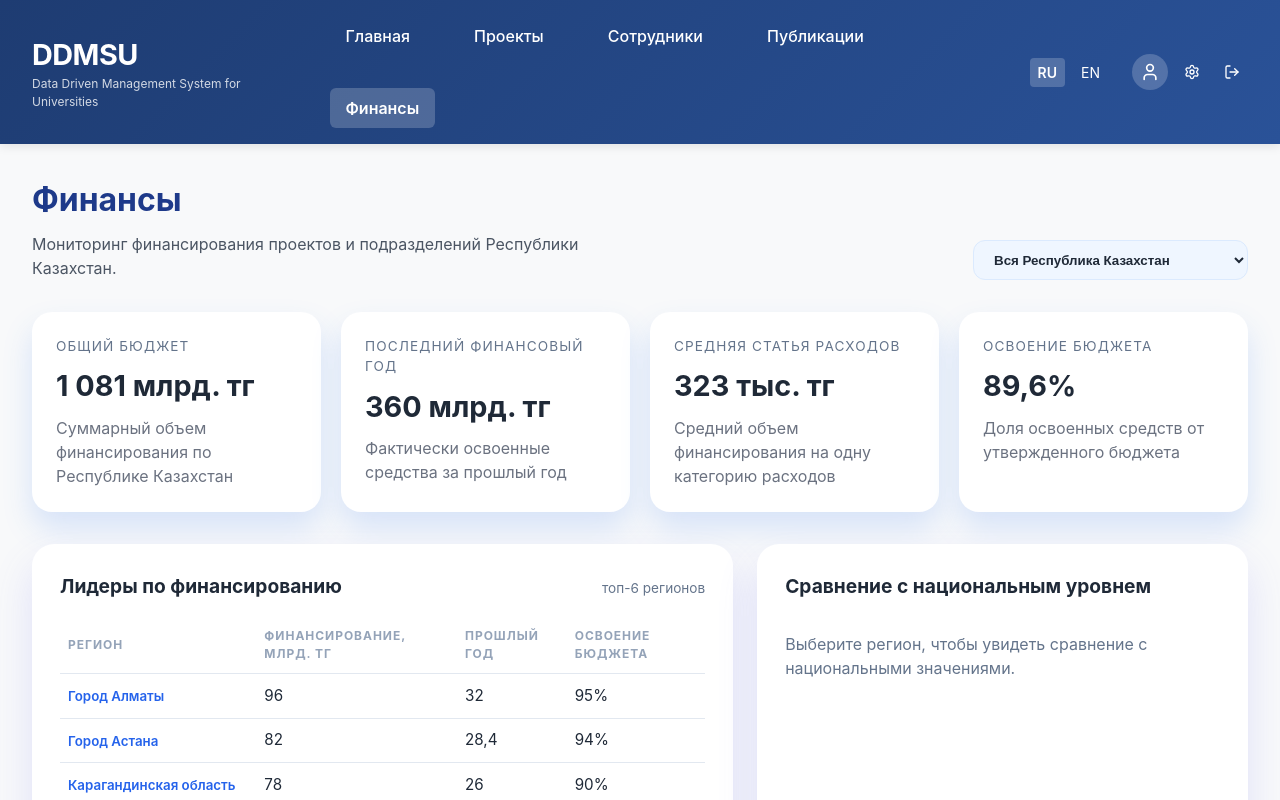
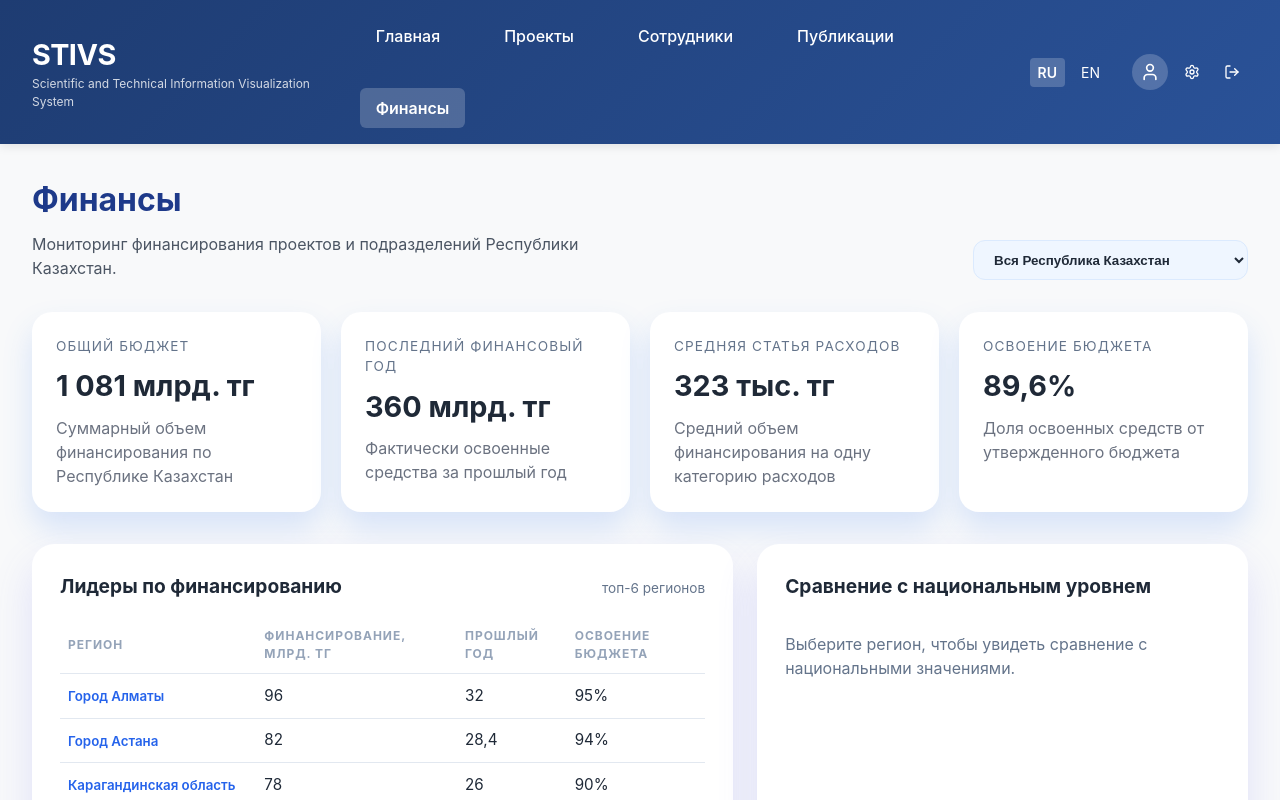
Before and after one commit to stw05/stivs-front-end, a React (Vite) app: page /finances in a window 1280 px wide. Shown: the top 800 px of the page. Built offline with nearby package versions, Linux system fonts and the light colour scheme.

Commit message:
fix: change header name from DDMSU to STIVS

```diff
--- a/src/components/Layout/Header.tsx
+++ b/src/components/Layout/Header.tsx
@@ -19,8 +19,8 @@ const Header: React.FC = () => {
       <div className="header-content">
         <div className="header-left">
           <div className="logo">
-            <h1>DDMSU</h1>
-            <span className="logo-subtitle">Data Driven Management System for Universities</span>
+            <h1>STIVS</h1>
+            <span className="logo-subtitle">Scientific and Technical Information Visualization System</span>
           </div>
         </div>
 
```
